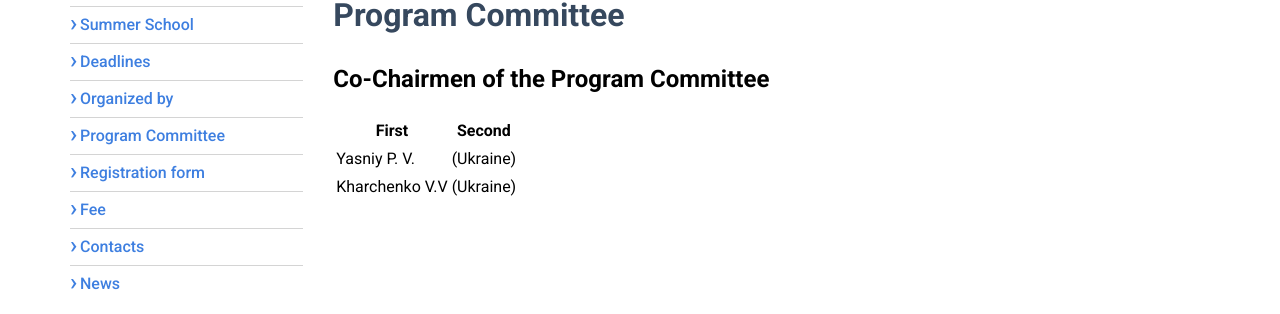
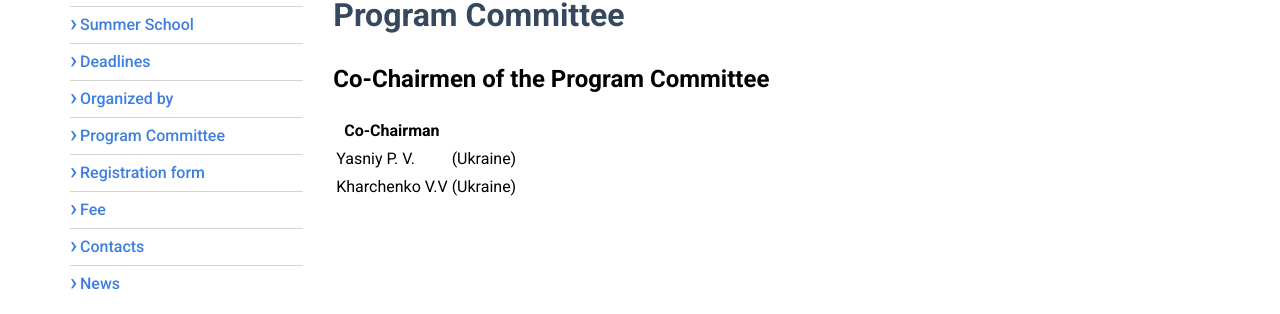
Before and after one commit to sivanchenko/dmdp.tntu.edu.ua, a Jekyll site: the page built from programmcommittee.md, in a window 1280 px wide. Shown: the part 292-606 px from the top of the page. Built offline with Jekyll 4.4.1, drawn with Linux system fonts in a browser that asks for light colours.

Commit message:
Update programmcommittee.md

```diff
--- a/programmcommittee.md
+++ b/programmcommittee.md
@@ -6,7 +6,7 @@ permalink: /programmcommittee/
 
 ## Co-Chairmen of the Program Committee ##
 
-| First | Second |
+| Co-Chairman |  |
 | ------------- | ------------- |
 | Yasniy P. V. | (Ukraine) |
 | Kharchenko V.V | (Ukraine) |
```
